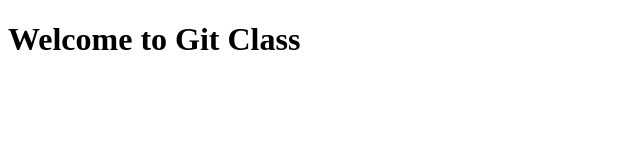
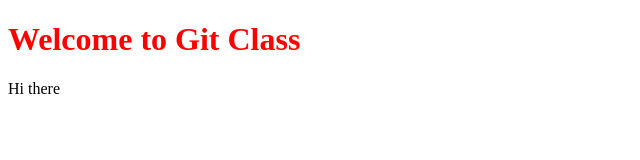
Before and after one commit to Solomonfiyinfoluwa/CLASS2-GIT-AND-GITHUB, a plain HTML site: page index.html in a window 1280 px wide. Shown: the whole page, without its empty margins (0-640 px from the left). Drawn offline with Linux system fonts and the light colour scheme.

Commit message:
I added style to the text

```diff
--- a/index.html
+++ b/index.html
@@ -4,10 +4,12 @@
     <meta charset="UTF-8">
     <meta http-equiv="X-UA-Compatible" content="IE=edge">
     <meta name="viewport" content="width=device-width, initial-scale=1.0">
+    <link rel="stylesheet" href="./style.css">
     <title>Document</title>
 </head>
 <body>
-    <h1>Welcome to Git Class</h1>
+     <h1 class="text1">Welcome to Git Class</h1>
+    <p>Hi there</p>
 
 </body>
 </html>
--- a/style.css
+++ b/style.css
@@ -0,0 +1,3 @@
+.text1{
+    color: red;
+}
```
